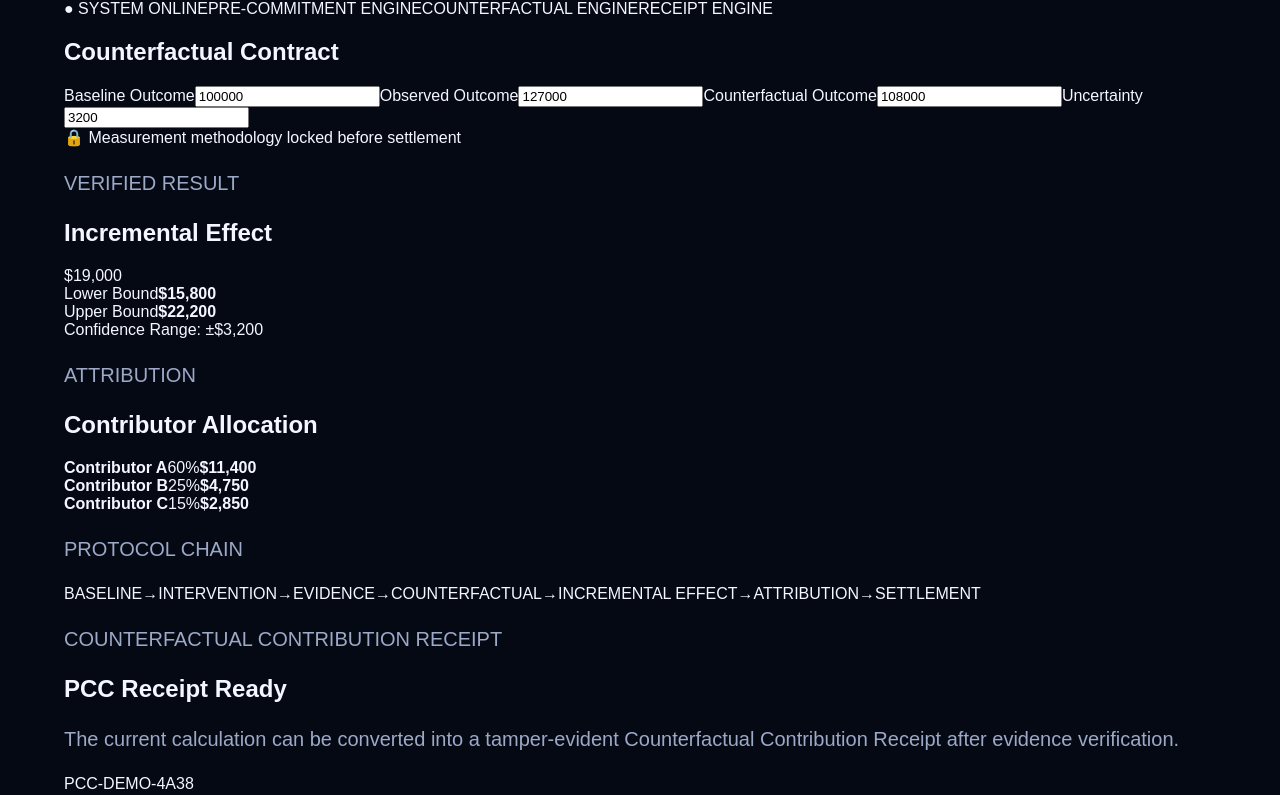
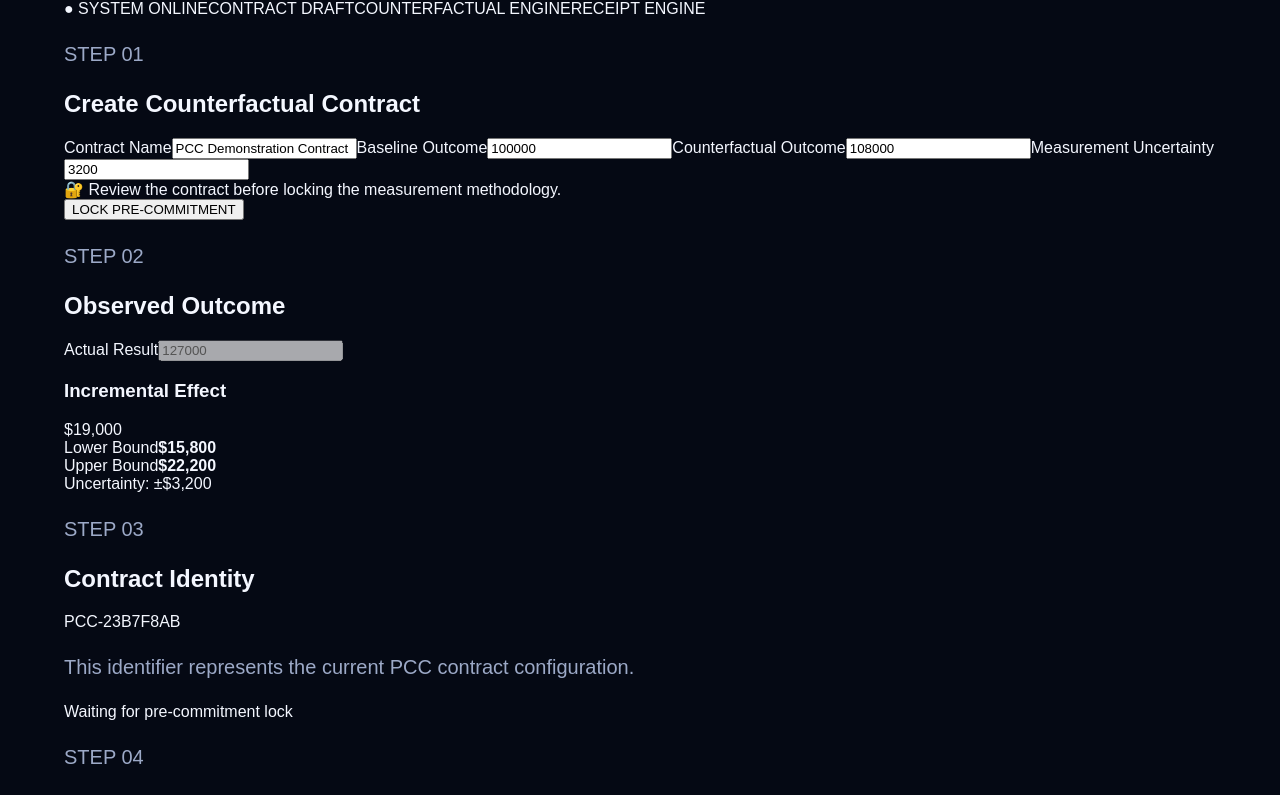
Before and after one commit to tradeproofAIofficial/PCC-Network, a Next.js app: page / in a window 1280 px wide. Shown: the part 315-1110 px from the top of the page. Built offline with nearby package versions, Linux system fonts and the light colour scheme.

Commit message:
Update page.tsx
Build PCC contract creation interface

```diff
--- a/app/page.tsx
+++ b/app/page.tsx
@@ -1,21 +1,38 @@
 "use client";
 
-import { useState } from "react";
+import { useMemo, useState } from "react";
 import { calculatePCC } from "@/lib/counterfactual";
 
 export default function Home() {
+  const [contractName, setContractName] = useState(
+    "PCC Demonstration Contract"
+  );
   const [baseline, setBaseline] = useState(100000);
   const [observed, setObserved] = useState(127000);
   const [counterfactual, setCounterfactual] = useState(108000);
   const [uncertainty, setUncertainty] = useState(3200);
+  const [locked, setLocked] = useState(false);
 
-  const result = calculatePCC({
+  const result = useMemo(
+    () =>
+      calculatePCC({
         baseline,
         observed,
         counterfactual,
         uncertainty,
         contributorShares: [0.6, 0.25, 0.15],
-  });
+      }),
+    [baseline, observed, counterfactual, uncertainty]
+  );
+
+  const contractId = useMemo(() => {
+    const raw = `${contractName}-${baseline}-${counterfactual}`;
+    return `PCC-${Array.from(raw)
+      .reduce((hash, char) => ((hash << 5) - hash + char.charCodeAt(0)) | 0, 0)
+      .toString(16)
+      .replace("-", "0")
+      .toUpperCase()}`;
+  }, [contractName, baseline, counterfactual]);
 
   return (
     <main className="dashboard">
@@ -31,30 +48,33 @@ export default function Home() {
 
       <section className="status-bar">
         <span>● SYSTEM ONLINE</span>
-        <span>PRE-COMMITMENT ENGINE</span>
+        <span>{locked ? "CONTRACT LOCKED" : "CONTRACT DRAFT"}</span>
         <span>COUNTERFACTUAL ENGINE</span>
         <span>RECEIPT ENGINE</span>
       </section>
 
-      <section className="grid">
-        <div className="panel">
-          <h2>Counterfactual Contract</h2>
+      <section className="panel">
+        <p className="eyebrow">STEP 01</p>
+
+        <h2>Create Counterfactual Contract</h2>
+
+        <label>
+          Contract Name
+          <input
+            type="text"
+            value={contractName}
+            disabled={locked}
+            onChange={(e) => setContractName(e.target.value)}
+          />
+        </label>
 
         <label>
           Baseline Outcome
           <input
             type="number"
             value={baseline}
+            disabled={locked}
             onChange={(e) => setBaseline(Number(e.target.value))}
-            />
-          </label>
-
-          <label>
-            Observed Outcome
-            <input
-              type="number"
-              value={observed}
-              onChange={(e) => setObserved(Number(e.target.value))}
           />
         </label>
 
@@ -63,28 +83,53 @@ export default function Home() {
           <input
             type="number"
             value={counterfactual}
+            disabled={locked}
             onChange={(e) => setCounterfactual(Number(e.target.value))}
           />
         </label>
 
         <label>
-            Uncertainty
+          Measurement Uncertainty
           <input
             type="number"
             value={uncertainty}
+            disabled={locked}
             onChange={(e) => setUncertainty(Number(e.target.value))}
           />
         </label>
 
         <div className="locked">
-            🔒 Measurement methodology locked before settlement
-          </div>
+          {locked
+            ? "🔒 Methodology locked. Contract can no longer be edited."
+            : "🔐 Review the contract before locking the measurement methodology."}
         </div>
 
+        <button
+          type="button"
+          onClick={() => setLocked(true)}
+          disabled={locked}
+        >
+          {locked ? "CONTRACT LOCKED" : "LOCK PRE-COMMITMENT"}
+        </button>
+      </section>
+
+      <section className="grid">
         <div className="panel result-panel">
-          <p className="eyebrow">VERIFIED RESULT</p>
+          <p className="eyebrow">STEP 02</p>
 
-          <h2>Incremental Effect</h2>
+          <h2>Observed Outcome</h2>
+
+          <label>
+            Actual Result
+            <input
+              type="number"
+              value={observed}
+              disabled={!locked}
+              onChange={(e) => setObserved(Number(e.target.value))}
+            />
+          </label>
+
+          <h3>Incremental Effect</h3>
 
           <div className="big-number">
             ${result.incrementalEffect.toLocaleString()}
@@ -101,15 +146,33 @@ export default function Home() {
           </div>
 
           <div className="confidence">
-            Confidence Range: {result.confidenceBand}
+            Uncertainty: {result.confidenceBand}
+          </div>
+        </div>
+
+        <div className="panel">
+          <p className="eyebrow">STEP 03</p>
+
+          <h2>Contract Identity</h2>
+
+          <div className="receipt-hash">{contractId}</div>
+
+          <p>
+            This identifier represents the current PCC contract configuration.
+          </p>
+
+          <div className="locked">
+            {locked
+              ? "✓ Pre-commitment recorded locally"
+              : "Waiting for pre-commitment lock"}
           </div>
         </div>
       </section>
 
       <section className="panel">
-        <p className="eyebrow">ATTRIBUTION</p>
+        <p className="eyebrow">STEP 04</p>
 
-        <h2>Contributor Allocation</h2>
+        <h2>Contributor Attribution</h2>
 
         <div className="contributors">
           <div>
@@ -133,10 +196,12 @@ export default function Home() {
       </section>
 
       <section className="panel">
-        <p className="eyebrow">PROTOCOL CHAIN</p>
+        <p className="eyebrow">PROTOCOL</p>
 
         <div className="chain">
           <span>BASELINE</span>
+          <i>→</i>
+          <span>PRE-COMMITMENT</span>
           <i>→</i>
           <span>INTERVENTION</span>
           <i>→</i>
@@ -144,26 +209,31 @@ export default function Home() {
           <i>→</i>
           <span>COUNTERFACTUAL</span>
           <i>→</i>
-          <span>INCREMENTAL EFFECT</span>
-          <i>→</i>
           <span>ATTRIBUTION</span>
           <i>→</i>
           <span>SETTLEMENT</span>
+          <i>→</i>
+          <span>CCR</span>
         </div>
       </section>
 
       <section className="receipt">
         <p className="eyebrow">COUNTERFACTUAL CONTRIBUTION RECEIPT</p>
 
-        <h2>PCC Receipt Ready</h2>
+        <h2>{locked ? "Receipt Preparation Ready" : "Receipt Locked"}</h2>
 
         <p>
-          The current calculation can be converted into a tamper-evident
-          Counterfactual Contribution Receipt after evidence verification.
+          The receipt will contain the contract identity, pre-commitment,
+          evidence references, counterfactual result, attribution and final
+          settlement state.
         </p>
 
         <div className="receipt-hash">
-          PCC-DEMO-{Math.abs(result.incrementalEffect).toString(16).toUpperCase()}
+          {locked
+            ? `PCC-RECEIPT-${Math.abs(result.incrementalEffect)
+                .toString(16)
+                .toUpperCase()}`
+            : "AWAITING PRE-COMMITMENT"}
         </div>
       </section>
     </main>
```
Lines whose indentation alone changed are shown as unchanged.
